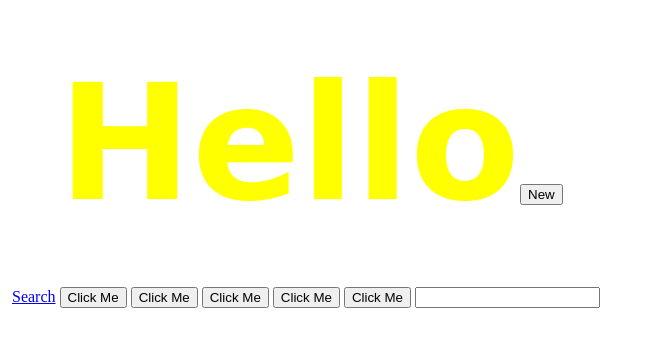
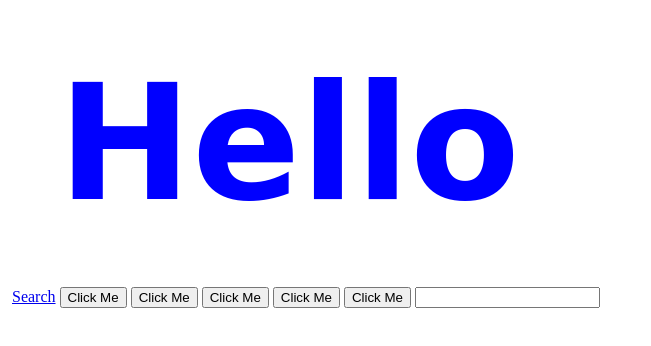
Before and after one commit to austinmgray210/angelaYuBootcamp, a plain HTML site: page jQuery/index.html in a window 1280 px wide. Shown: the whole page, without its empty margins (0-651 px from the left). Drawn offline with nearby package versions, Linux system fonts and the light colour scheme.

Commit message:
finished website animations with jQuery

```diff
--- a/jQuery/index.js
+++ b/jQuery/index.js
@@ -1 +1,3 @@
-$("h1").append("<button>New</button>");
+$("button").on("click", function () {
+    $("h1").slideUp().slideDown().animate({opacity: 0.5});
+});
--- a/jQuery/styles.css
+++ b/jQuery/styles.css
@@ -1,6 +1,6 @@
 .big-title {
     font-size: 10rem;
-    color: yellow;
+    color: blue;
     font-family: cursive;
 }
 
```
